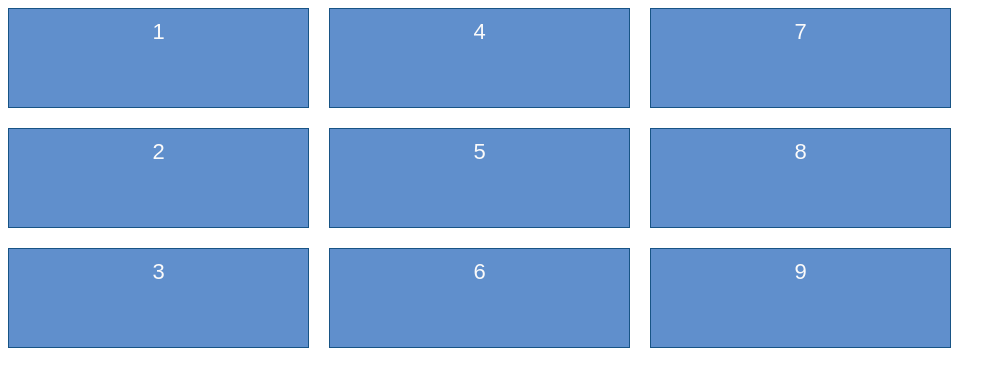
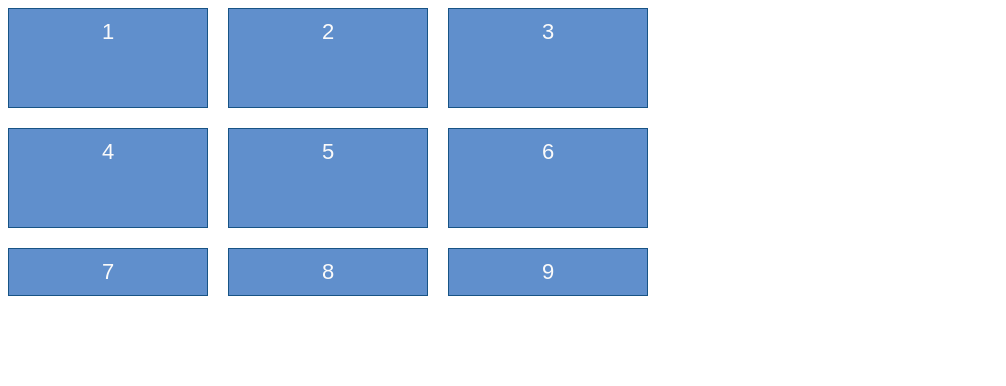
Before and after one commit to kr4sn0v/css-grid-base, a plain HTML site: page index.html in a window 1280 px wide. Shown: the whole page, without its empty margins (0-1006 px from the left). Drawn offline with Linux system fonts and the light colour scheme.

Commit message:
an example of an implicit grid

```diff
--- a/index.css
+++ b/index.css
@@ -10,8 +10,7 @@
 
 .grid {
   display: grid;
-  grid-template-columns: 1fr 1fr 1fr 1fr;
-  grid-template-rows: 100px 100px 100px;
+  grid-template-columns: 200px 200px 200px;
+  grid-template-rows: 100px 100px;
   gap: 20px;
-  grid-auto-flow: column;
 }
```
